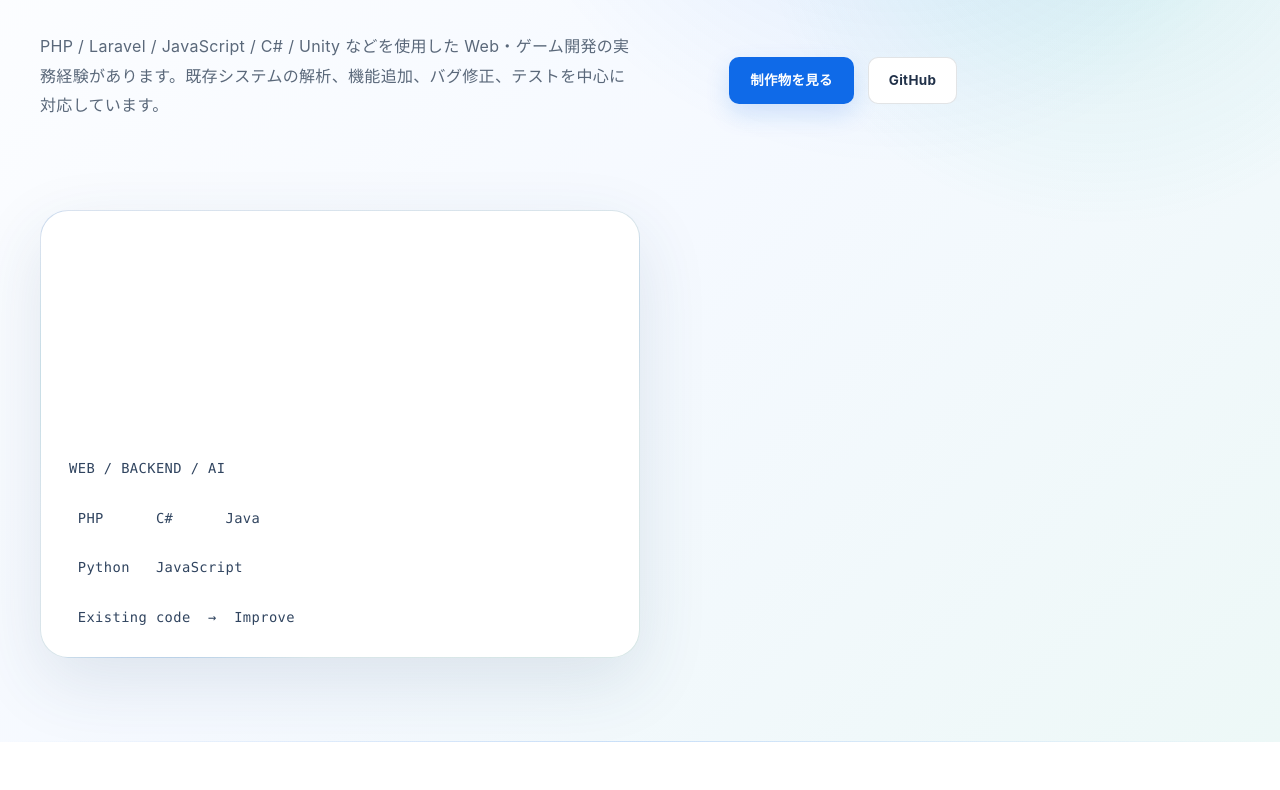
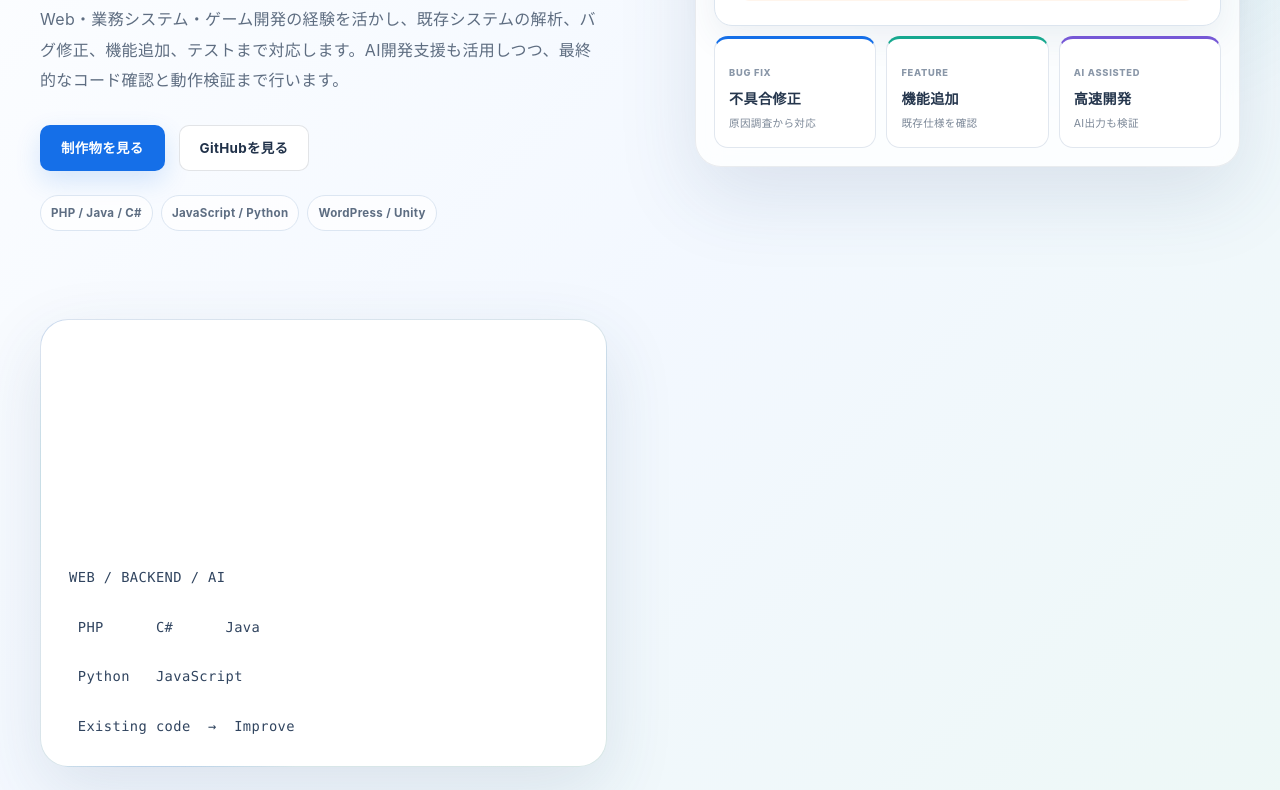
Before and after one commit to k-nkjob/k-nkjob.github.io, a plain HTML site: page index.html in a window 1280 px wide. Shown: the part 497-1287 px from the top of the page. Drawn offline with Linux system fonts and the light colour scheme.

Commit message:
Recompose portfolio hero and load showcase styling

```diff
--- a/index.html
+++ b/index.html
@@ -12,6 +12,7 @@
   <link rel="stylesheet" href="work02.css?v=1">
   <link rel="stylesheet" href="work03.css?v=1">
   <link rel="stylesheet" href="work04.css?v=1">
+  <link rel="stylesheet" href="showcase-v3.css?v=1">
 </head>
 <body>
   <header class="header">
@@ -25,12 +26,41 @@
   </header>
 
   <main>
-    <section id="top" class="hero"><div class="container hero-inner">
-      <p class="hero-label">WEB / BACKEND DEVELOPER</p>
-      <h1>既存コードを読み解き、<br>必要な修正を確実に。</h1>
-      <p class="hero-description">PHP / Laravel / JavaScript / C# / Unity などを使用した Web・ゲーム開発の実務経験があります。既存システムの解析、機能追加、バグ修正、テストを中心に対応しています。</p>
-      <div class="hero-actions"><a href="#works" class="button button-primary">制作物を見る</a><a href="https://github.com/k-nkjob" class="button button-secondary" target="_blank" rel="noopener noreferrer">GitHub</a></div>
-    </div></section>
+    <section id="top" class="hero">
+      <div class="container hero-inner">
+        <div class="hero-copy">
+          <p class="hero-label">WEB / BACKEND / AI-ASSISTED DEVELOPMENT</p>
+          <h1>既存コードを読み解き、<br>必要な修正を確実に。</h1>
+          <p class="hero-description">Web・業務システム・ゲーム開発の経験を活かし、既存システムの解析、バグ修正、機能追加、テストまで対応します。AI開発支援も活用しつつ、最終的なコード確認と動作検証まで行います。</p>
+          <div class="hero-actions">
+            <a href="#works" class="button button-primary">制作物を見る</a>
+            <a href="https://github.com/k-nkjob" class="button button-secondary" target="_blank" rel="noopener noreferrer">GitHubを見る</a>
+          </div>
+          <div class="hero-proof">
+            <span>PHP / Java / C#</span>
+            <span>JavaScript / Python</span>
+            <span>WordPress / Unity</span>
+          </div>
+        </div>
+
+        <aside class="hero-showcase" aria-label="対応領域">
+          <div class="showcase-window">
+            <div class="showcase-window-bar"><span></span><span></span><span></span><small>development / maintenance</small></div>
+            <div class="showcase-code">
+              <p><span>01</span><strong>既存コードを解析</strong></p>
+              <p><span>02</span><strong>原因を特定</strong></p>
+              <p><span>03</span><strong>必要箇所だけ修正</strong></p>
+              <p><span>04</span><strong>動作確認・テスト</strong></p>
+            </div>
+          </div>
+          <div class="showcase-mini-grid">
+            <article><small>BUG FIX</small><strong>不具合修正</strong><span>原因調査から対応</span></article>
+            <article><small>FEATURE</small><strong>機能追加</strong><span>既存仕様を確認</span></article>
+            <article><small>AI ASSISTED</small><strong>高速開発</strong><span>AI出力も検証</span></article>
+          </div>
+        </aside>
+      </div>
+    </section>
 
     <section id="about" class="section"><div class="container">
       <div class="section-heading"><p class="section-number">01</p><div><p class="section-label">ABOUT</p><h2>私について</h2></div></div>
```
